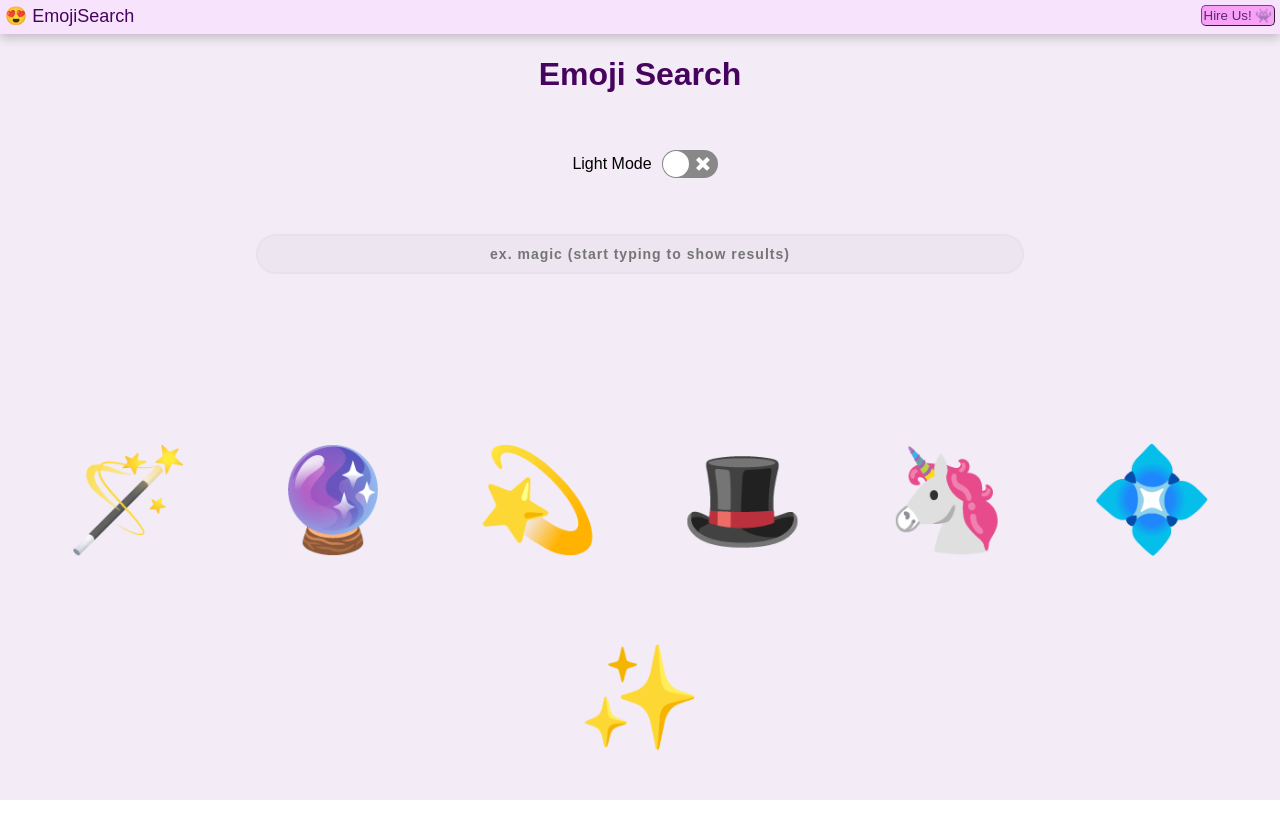
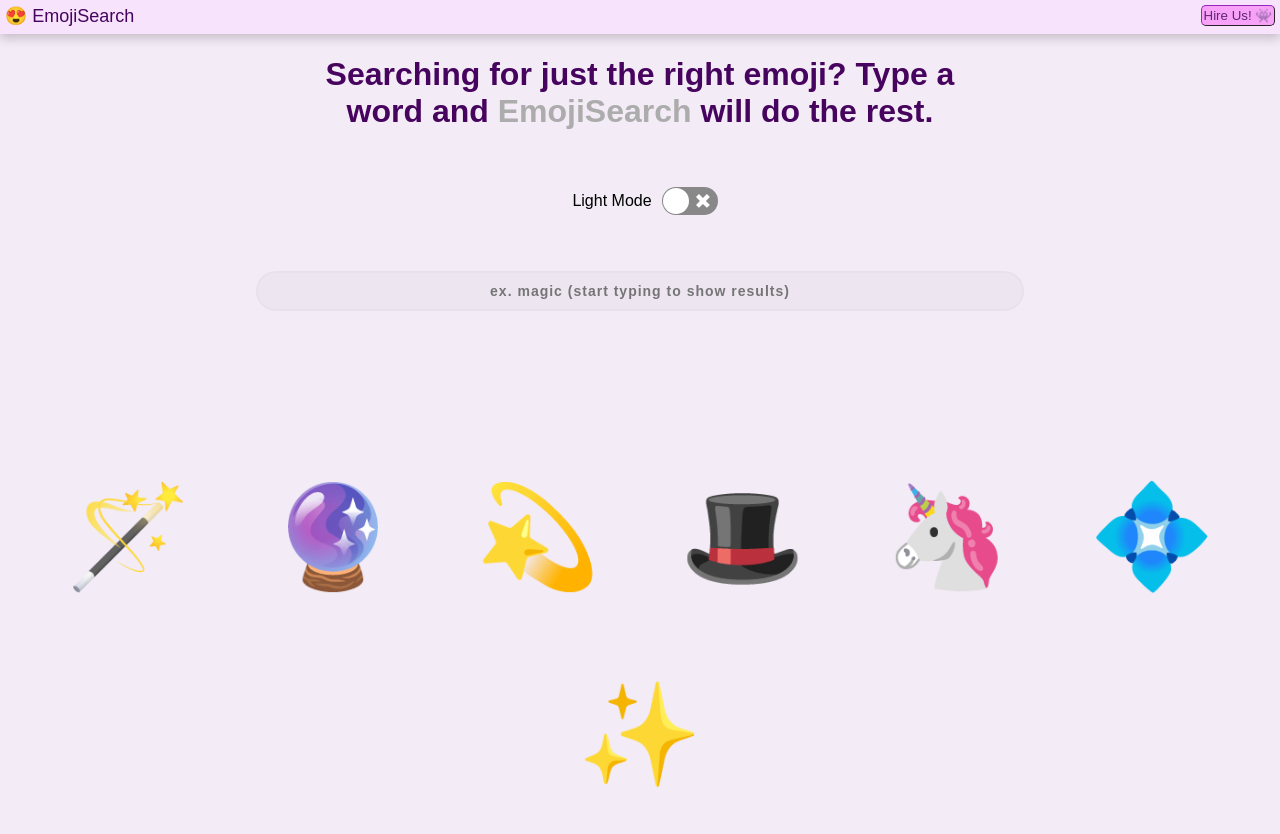
Before and after one commit to hunteradams10/coder-academy-hackathon-team-why-not, a React (Create React App) app: page / in a window 1280 px wide. Before the commit the page ends 800 px from the top, so only its background shows below. Built offline with nearby package versions, Linux system fonts and the light colour scheme; no server answers; the HTML template or start-up script is replaced by a standard one.

Commit message:
adjusted title and darkmode colours

```diff
--- a/src/App.css
+++ b/src/App.css
@@ -1,7 +1,7 @@
 .App {
     font-family: "Ubuntu", sans-serif;
-    width: 100vw;
-    height: 100vh;
+    width: auto;
+    height: auto;
     display: flex;
   }
 
@@ -91,6 +91,17 @@
   .heading {
     align-items: center;
     text-align: center;
+    width: 50%;
+    padding-left: 25%;
+    padding-right: 25%;
+  }
+
+  #light  .emojiword {
+    color: #adacad;
+  }
+
+  #dark  .emojiword {
+    color: #f3d7f5;
   }
 
   #light  .heading{
@@ -98,7 +109,7 @@
   }
 
   #dark  .heading{
-    color: #d7bfdb;
+    color: #c568cc;
   }
 
   #light  .input{
--- a/src/components/EmojiSeach.jsx
+++ b/src/components/EmojiSeach.jsx
@@ -4,7 +4,7 @@ import '../App.css'
 function EmojiSearch() {
   return (
     <div className="heading">
-      <h1>Emoji Search</h1>
+      <h1>Searching for just the right emoji? Type a word and <span className="emojiword">EmojiSearch</span> will do the rest.</h1>
     </div>
   )
 }
```
